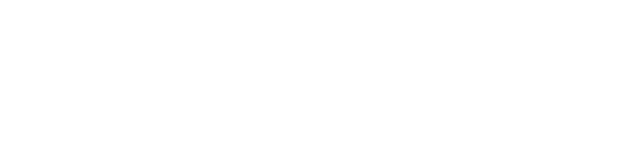
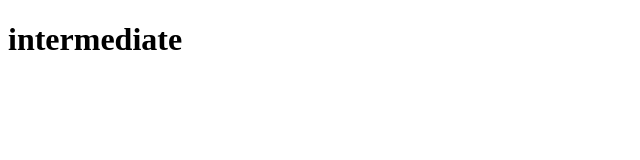
Before and after one commit to subhadeepde919/intermediate, a plain HTML site: page index.html in a window 1280 px wide. Shown: the whole page, without its empty margins (0-640 px from the left). Drawn offline with Linux system fonts and the light colour scheme.

```diff
--- a/index.html
+++ b/index.html
@@ -6,6 +6,6 @@
     <title>Document</title>
 </head>
 <body>
-
+    <h1>intermediate</h1>
 </body>
 </html>
```
